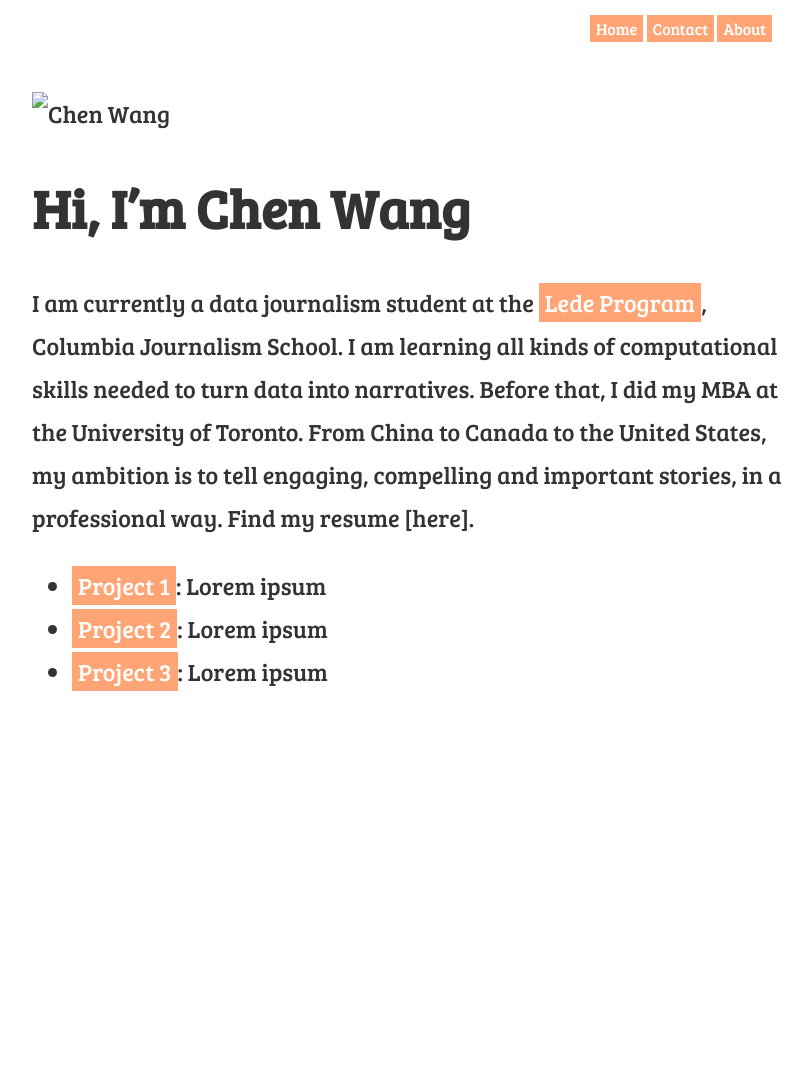
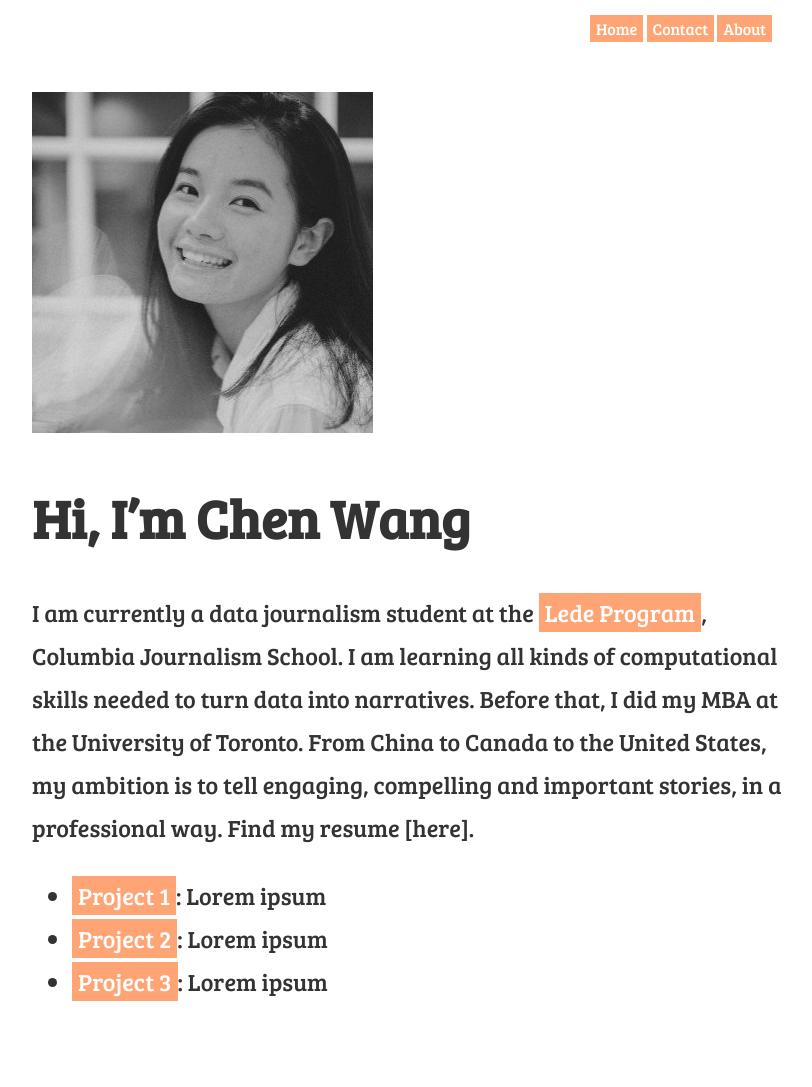
Before and after one commit to hichenwang/Data_Studio_Projects, a Jekyll site: the page built from docs/index.md, in a window 1280 px wide. Shown: the whole page, without its empty margins (233-1045 px from the left). Built offline with Jekyll 4.4.1, drawn with Linux system fonts in a browser that asks for light colours; before the commit the page ends 900 px from its top, so only the background shows below that.

Commit message:
website update

```diff
--- a/docs/index.md
+++ b/docs/index.md
@@ -3,7 +3,7 @@
 layout: default
 
 ---
-![Chen Wang]({{ site.url }}docs/assets/headshot.jpg)
+![Chen Wang]({{ site.url }}assets/headshot.jpg)
 
 # Hi, I'm Chen Wang
 
```
